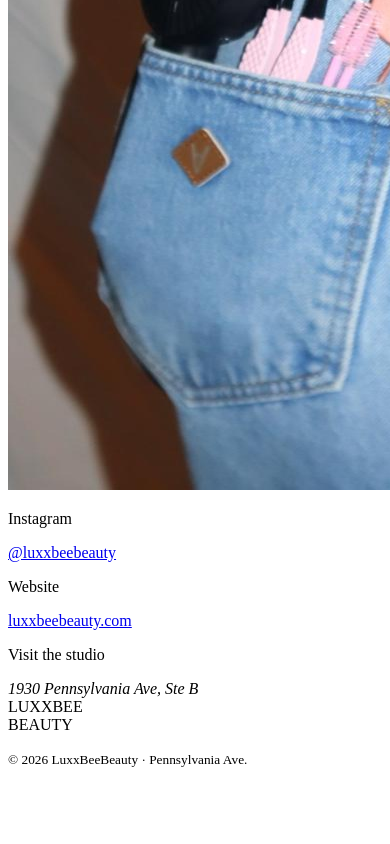
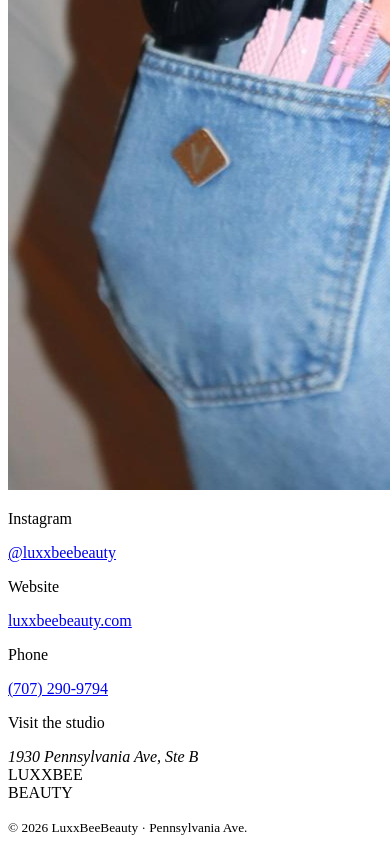
Before and after one commit to Jmjmorelli/luxxbeebeautyNew, a React (Vite) app: page /about in a window 390 px wide. Shown: the part 1015-1859 px from the top of the page. Before the commit the page ends 1791 px from the top, so only its background shows below. Built offline with nearby package versions, Linux system fonts and the light colour scheme; no server answers; the HTML template or start-up script is replaced by a standard one.

Commit message:
add phone number

```diff
--- a/src/pages/About.tsx
+++ b/src/pages/About.tsx
@@ -20,6 +20,7 @@ export function About() {
                                                         rel="noreferrer">@luxxbeebeauty</a></div>
             <div><p className="eyebrow">Website</p><a href="https://luxxbeebeauty.com" target="_blank"
                                                       rel="noreferrer">luxxbeebeauty.com</a></div>
+            <div><p className="eyebrow">Phone</p><a href="tel:+17072909794">(707) 290-9794</a></div>
             <div><p className="eyebrow">Visit the studio</p>
                 <address>1930 Pennsylvania Ave, Ste B</address>
             </div>
```
